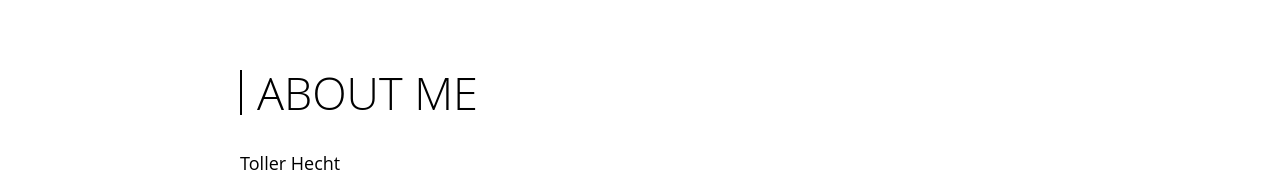
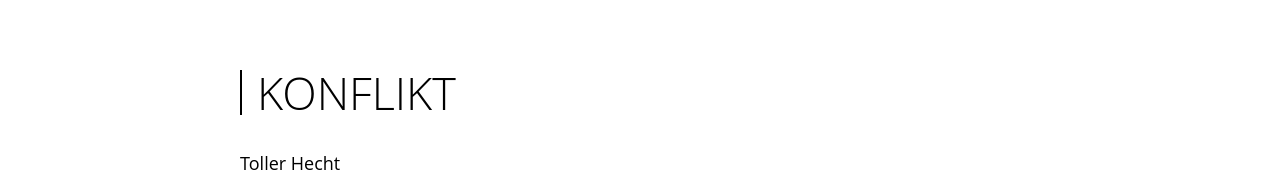
Before and after one commit to karabenemsi/AckerDemo, a plain HTML site: page index.html in a window 1280 px wide. Shown: the part 380-552 px from the top of the page. Drawn offline with Linux system fonts and the light colour scheme.

Commit message:
Konflikt

```diff
--- a/index.html
+++ b/index.html
@@ -24,7 +24,7 @@
     </header>
     <main>
       <section>
-        <h1>About Me</h1>
+        <h1>Konflikt</h1>
         <p>Toller Hecht</p>
         <p>Lorem ipsum dolor sit amet, consectetur adipisicing elit, sed do eiusmod tempor incididunt ut labore et dolore magna aliqua. Ut enim ad minim veniam, quis nostrud exercitation ullamco laboris nisi ut aliquip ex ea commodo consequat. Duis aute irure dolor in reprehenderit in voluptate velit esse cillum dolore eu fugiat nulla pariatur. Excepteur sint occaecat cupidatat non proident, sunt in culpa qui officia deserunt mollit anim id est laborum.
         </p>
```
